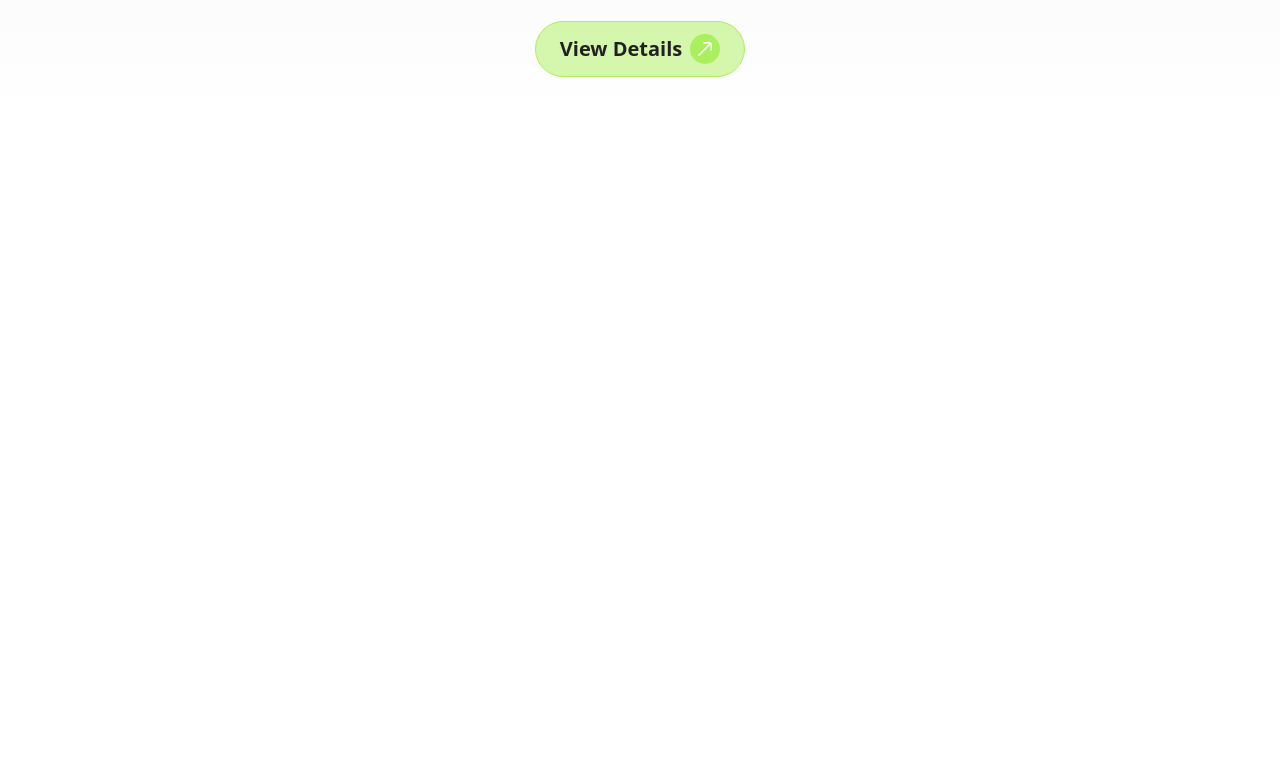
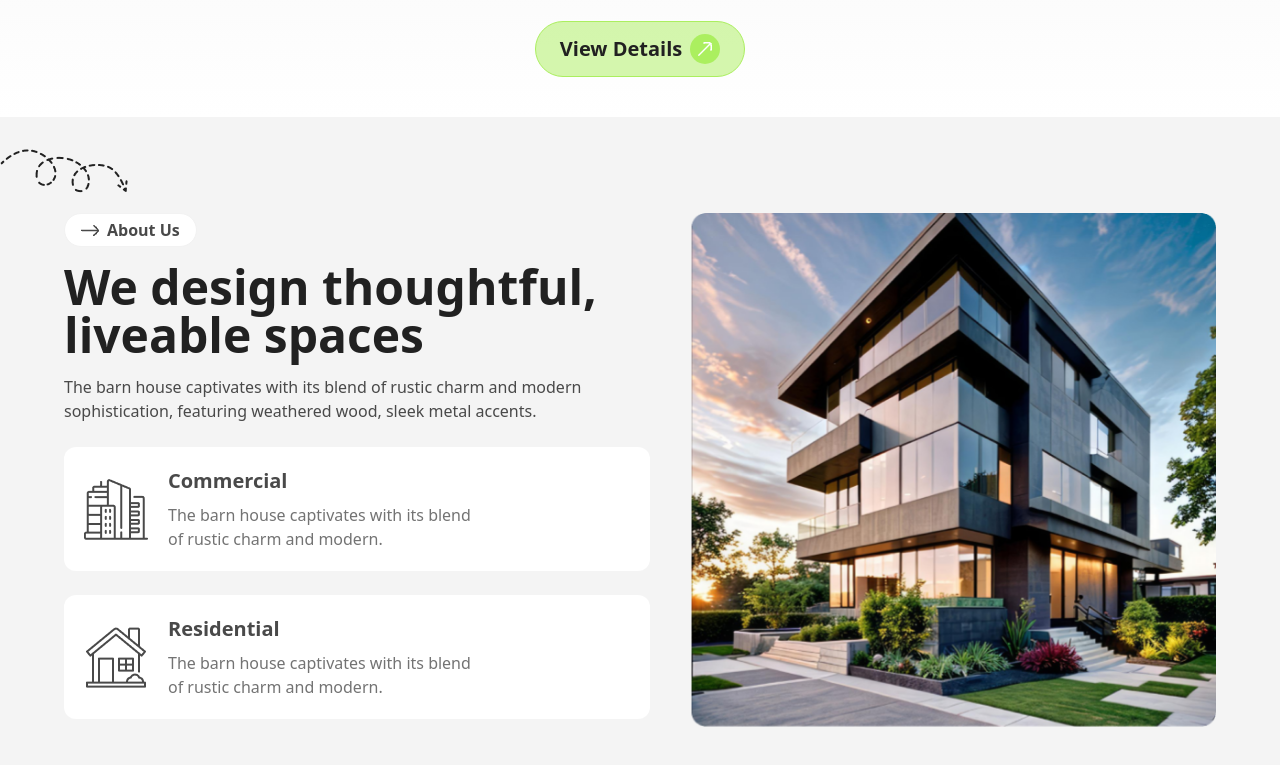
Before and after one commit to srshubho26/assignment-03, a plain HTML site: page index.html in a window 1280 px wide. Shown: the part 661-1426 px from the top of the page. Before the commit the page ends 800 px from the top, so only its background shows below. Drawn offline with nearby package versions, Linux system fonts and the light colour scheme.

Commit message:
about us section completed

```diff
--- a/index.html
+++ b/index.html
@@ -12,9 +12,9 @@
     <!-- Google font -->
     <link rel="preconnect" href="https://fonts.googleapis.com">
     <link rel="preconnect" href="https://fonts.gstatic.com" crossorigin>
-    <link href="https://fonts.googleapis.com/css2?family=Manrope:wght@200..800&display=swap" rel="stylesheet">
+    <link href="https://fonts.googleapis.com/css2?family=Inter:ital,opsz,wght@0,14..32,100..900;1,14..32,100..900&display=swap" rel="stylesheet">
 </head>
-<body class="font-manrope">
+<body class="font-interCustom">
     <header class="px-2 py-5 pb-10 bg-gradient-to-b from-[#e9e9e9] to-transparent">
         <!-- Nav Section -->
         <nav class="max-w-6xl mx-auto navbar">
@@ -81,5 +81,46 @@
                 </a>
             </section>
     </header>
+
+    <main>
+        <!-- About us section -->
+        <section class="bg-[#f4f4f4] px-2">
+            <div class="relative max-w-6xl mx-auto py-8 md:py-16 lg:py-24 text-center lg:text-left lg:flex lg:gap-10">
+                <img src="assets/Vector.png" class="hidden lg:block absolute lg:left-0 xl:-left-16 top-8">
+                <div>
+                    <div class="badge badge-white gap-2 p-4 items-center">
+                        <img src="assets/arrow_right.png">
+                        <span class="text-[#494949] font-bold text-base">About Us</span>
+                    </div>
+                    <h2 class="text-2xl sm:text-4xl xl:text-5xl max-w-80 sm:max-w-full mx-auto sm:mx-0 lg:max-w-[450px] xl:max-w-[550px] text-[#212121] font-bold mt-4">We design thoughtful, liveable spaces</h2>
+                    <p class="text-sm md:text-base text-[#494949] max-w-screen-sm mx-auto font-medium my-4">The barn house captivates with its blend of rustic charm and modern sophistication, featuring weathered wood, sleek metal accents.</p>
+
+                    <div class="sm:flex lg:block gap-6">
+                        <div class="bg-white rounded-xl p-5 flex items-center text-left gap-5 my-4 xl:my-6">
+                            <img src="assets/commercial.png" />
+
+                            <div>
+                                <h3 class="text-base lg:text-xl font-extrabold text-[#494949]">Commercial</h3>
+                                <p class="mt-2 text-base font-medium text-[#737373] lg:max-w-80">The barn house captivates with its blend of rustic charm and modern.</p>
+                            </div>
+                        </div>
+
+                        <div class="bg-white rounded-xl p-5 flex items-center text-left gap-5 my-4 xl:my-6">
+                            <img src="assets/residential.png" />
+
+                            <div>
+                                <h3 class="text-base lg:text-xl font-extrabold text-[#494949]">Residential</h3>
+                                <p class="mt-2 text-base font-medium text-[#737373] lg:max-w-80">The barn house captivates with its blend of rustic charm and modern.</p>
+                            </div>
+                        </div>
+                    </div>
+                </div>
+
+                <div class="mt-5 md:m-0">
+                    <img class="rounded-xl max-h-56 sm:max-h-96 md:max-h-[450px] lg:max-h-full w-full object-cover" src="assets/Rectangle.png">
+                </div>
+            </div>
+        </section>
+    </main>
 </body>
 </html>
--- a/tailwind.config.js
+++ b/tailwind.config.js
@@ -3,7 +3,7 @@ module.exports = {
     content: ["*"],
     theme: {
         fontFamily: {
-            "manrope": ["Manrope", "sans-serif"]
+            "interCustom": ["Inter", "sans-serif"]
           }
     },
     plugins: [],
```
